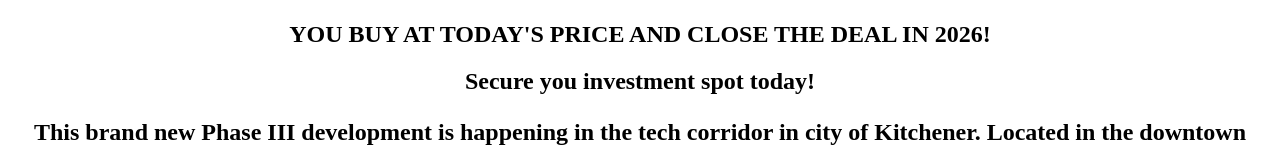
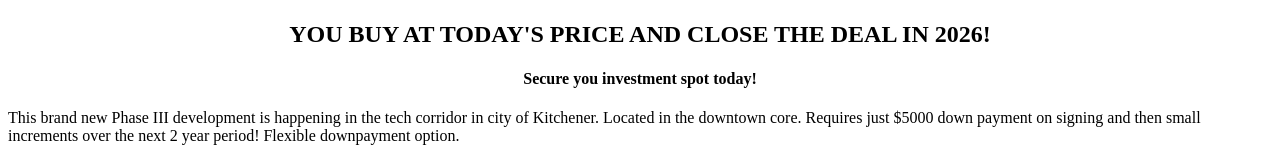
Before and after one commit to Mkandarasi/StationPark.Github.io, a plain HTML site: page index.html in a window 1280 px wide. Shown: the top 148 px of the page. Drawn offline with Linux system fonts and the light colour scheme.

Commit message:
Update index.html

```diff
--- a/index.html
+++ b/index.html
@@ -11,7 +11,7 @@
     <body>
         <p>
           <center>  <h2> YOU BUY AT TODAY'S PRICE AND CLOSE THE DEAL IN 2026!</h2> </center>
-          <h2>  <center> Secure you investment spot today!<center></h2)
+        <h4>  <center> Secure you investment spot today!<center></h4>
         </p>
 
             <p>
```
